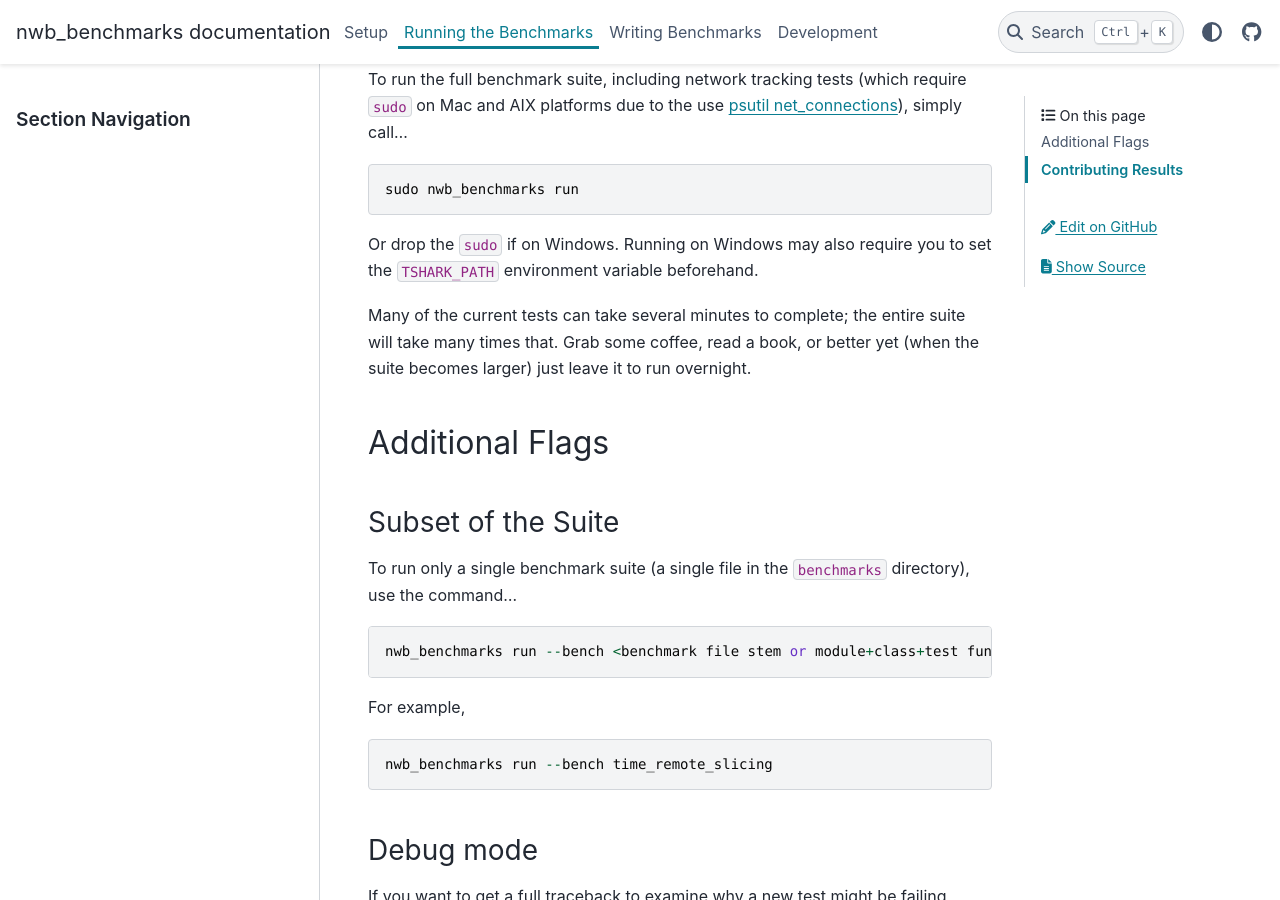
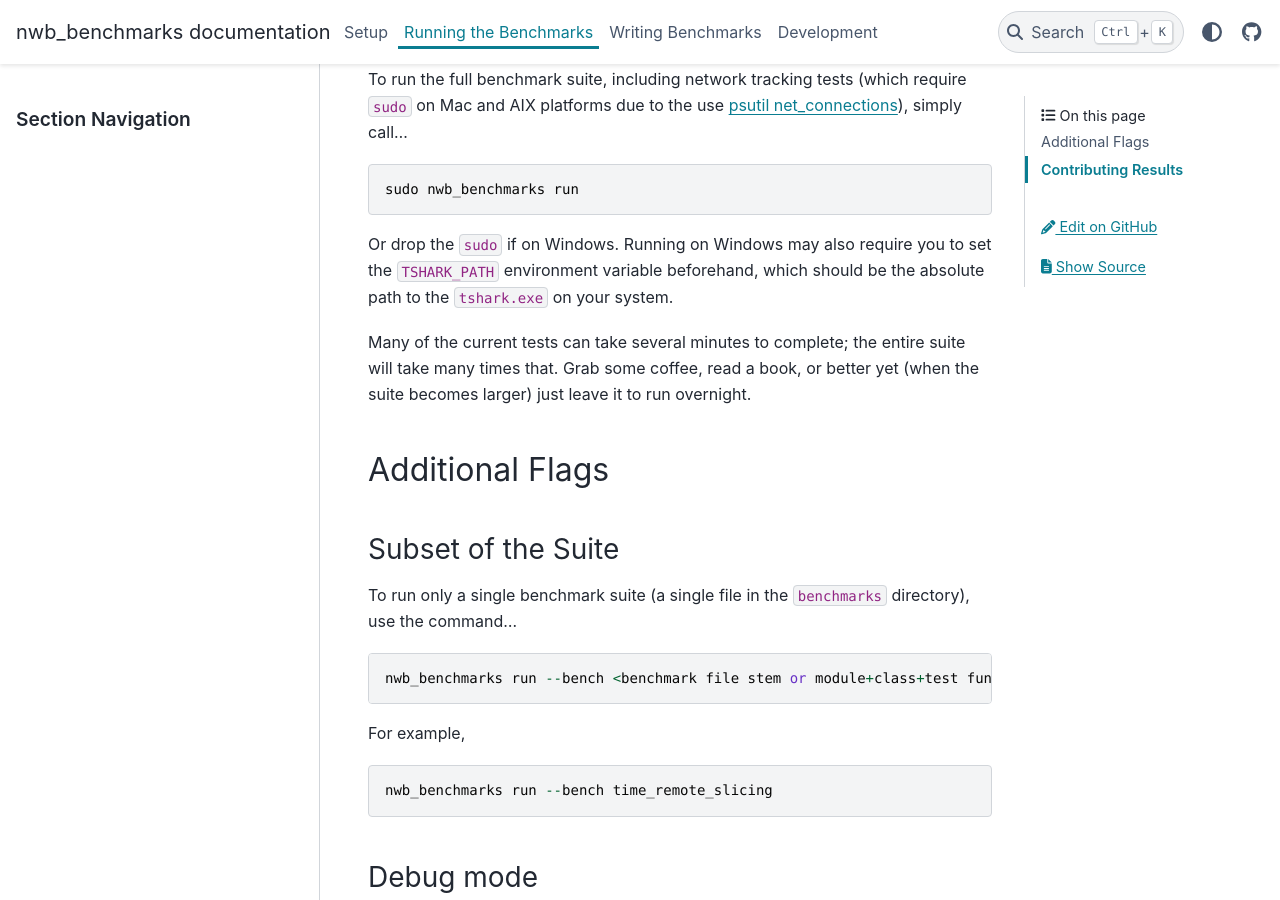
Before and after one commit to NeurodataWithoutBorders/nwb_benchmarks, a Sphinx documentation site: the page built from docs/running_benchmarks.rst, in a window 1280 px wide and 900 px high, scrolled down 357 px. Built offline with Sphinx 7.4.7 and the PyData theme 0.15.4, drawn with Linux system fonts in a browser that asks for light colours.

Commit message:
add tshak install to setup

```diff
--- a/docs/running_benchmarks.rst
+++ b/docs/running_benchmarks.rst
@@ -14,7 +14,7 @@ use `psutil net_connections <https://psutil.readthedocs.io/en/latest/#psutil.net
 
     sudo nwb_benchmarks run
 
-Or drop the ``sudo`` if on Windows. Running on Windows may also require you to set the ``TSHARK_PATH`` environment variable beforehand.
+Or drop the ``sudo`` if on Windows. Running on Windows may also require you to set the ``TSHARK_PATH`` environment variable beforehand, which should be the absolute path to the ``tshark.exe`` on your system.
 
 Many of the current tests can take several minutes to complete; the entire suite will take many times that. Grab some coffee, read a book, or better yet (when the suite becomes larger) just leave it to run overnight.
 
```
